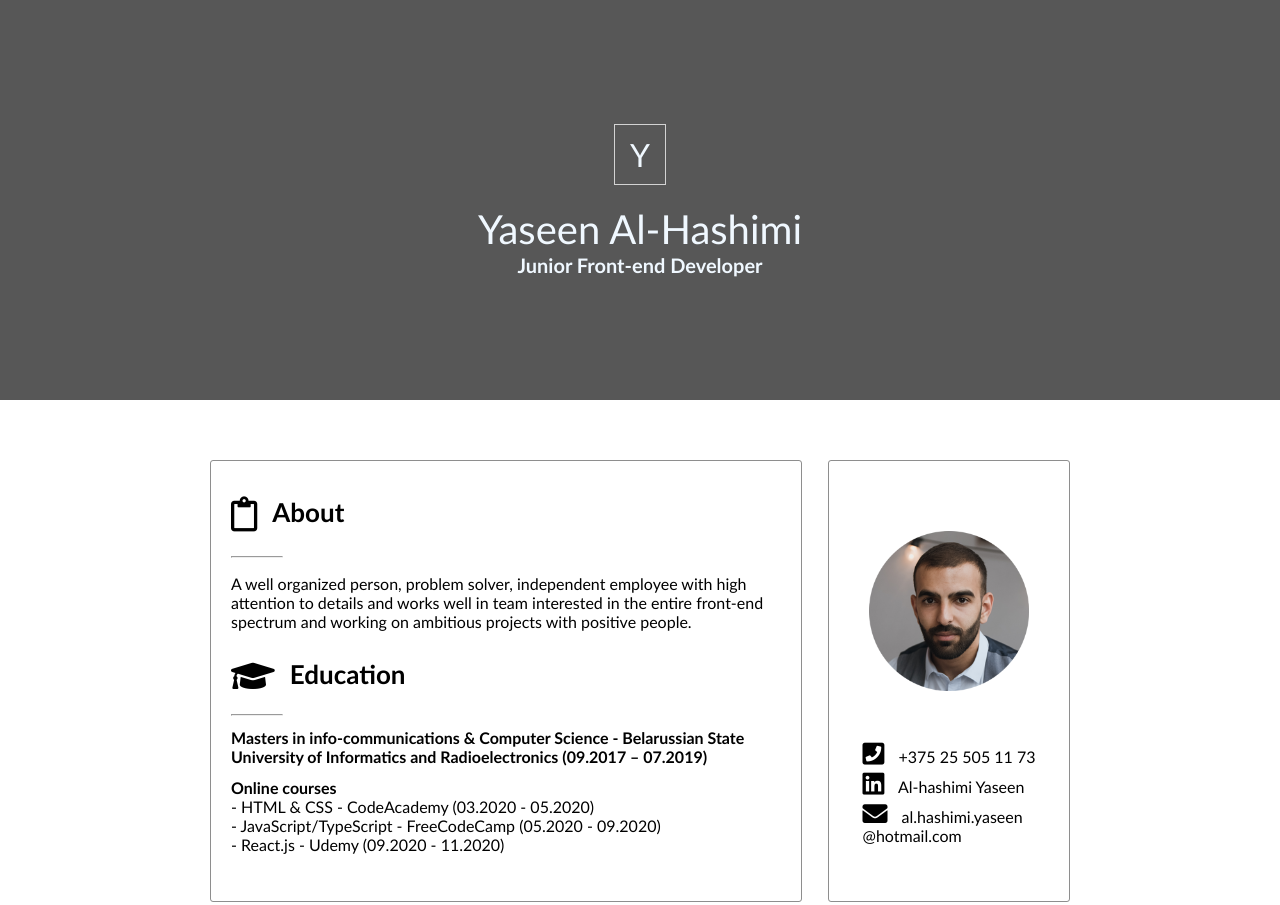
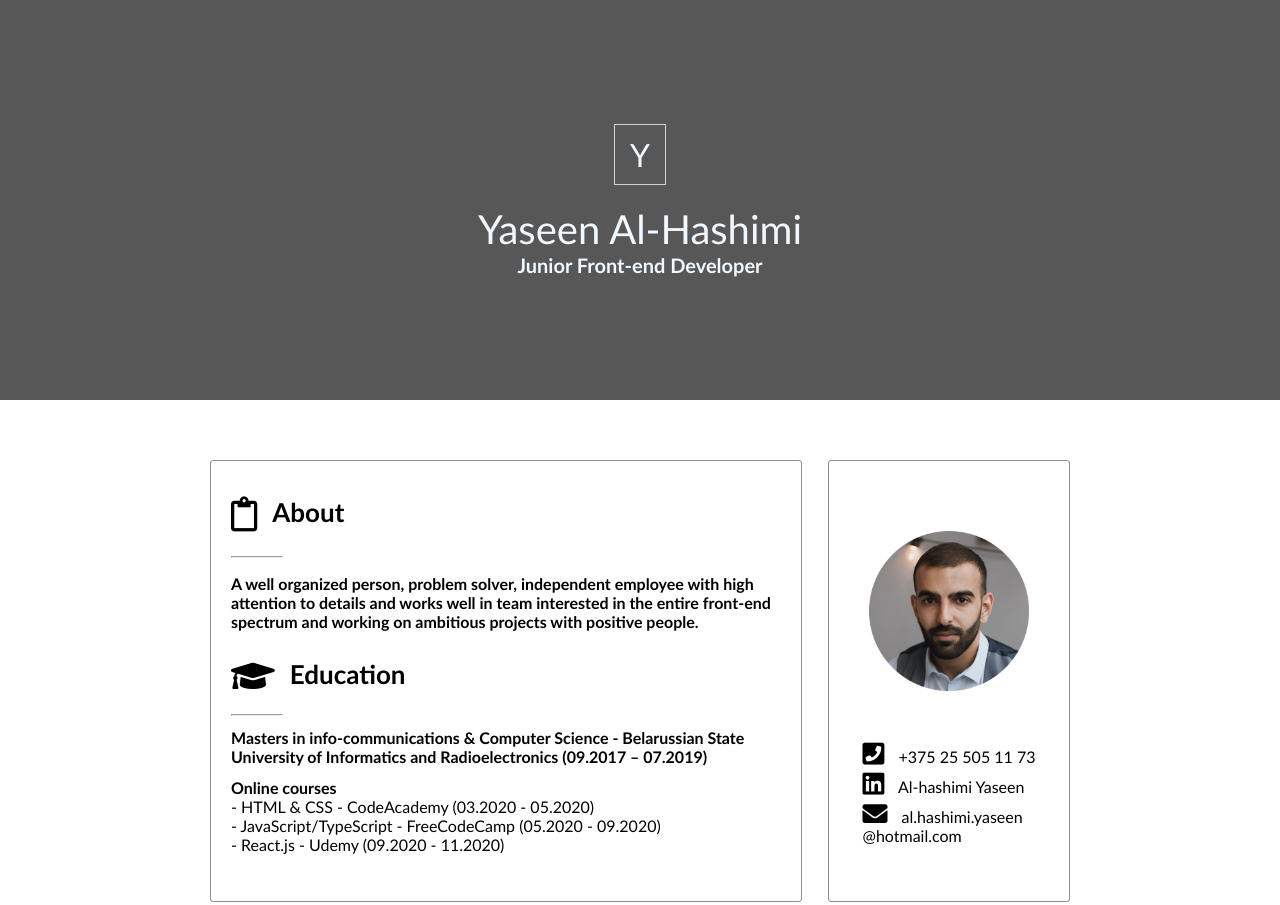
Before and after one commit to Nitronoised/rsschool-cv, a plain HTML site: page index.html in a window 1280 px wide. Shown: the top 905 px of the page. Drawn offline with Linux system fonts and the light colour scheme.

Commit message:
fix : change html tags

```diff
--- a/index.html
+++ b/index.html
@@ -30,10 +30,10 @@
                 </div>
                 <hr class="underline">
 
-                <summary>A well organized person, problem solver, independent employee with high attention to details
+                <h4>A well organized person, problem solver, independent employee with high attention to details
                     and
                     works well in team interested in the entire front-end spectrum and working on ambitious projects
-                    with positive people.</summary>
+                    with positive people.</h4>
 
                 <div class="education">
                     <div class="title">
@@ -169,7 +169,7 @@
     <footer>
         <div class="social-links">
             <a href="https://github.com/Nitronoised"><i class="fab fa-github"></i></a>
-            <a href="https://rs.school/js/"><img class="svg" src="./img/rs_school_js.svg"></a>
+            <a href="https://rs.school/js/"><img class="svg" src="./img/rs_school_js.svg" alt="rsschool logo"></a>
             <a href="https://github.com/Nitronoised"><i class="fab fa-youtube"></i></a>
         </div>
         <p>Copyright 2021</p>
```
